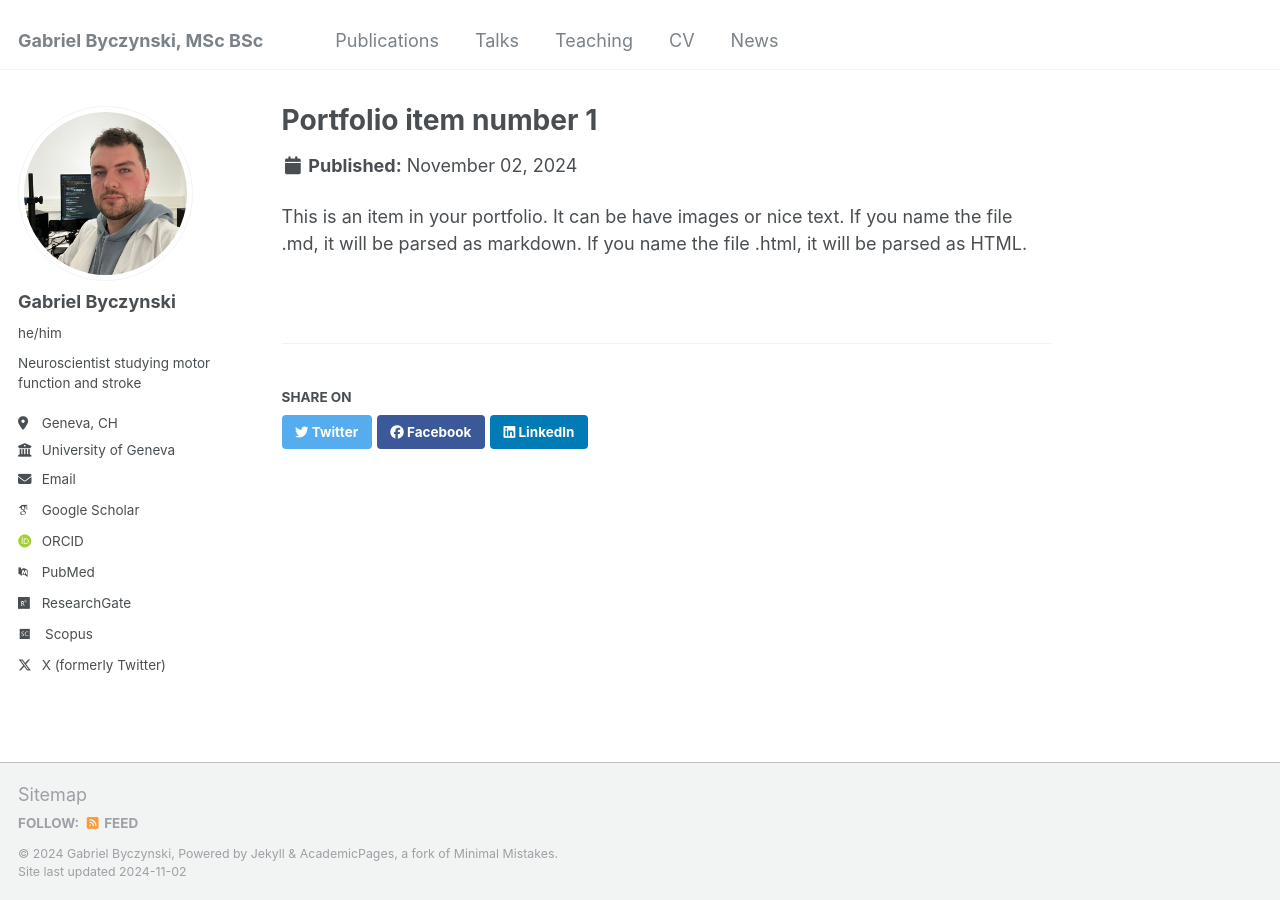
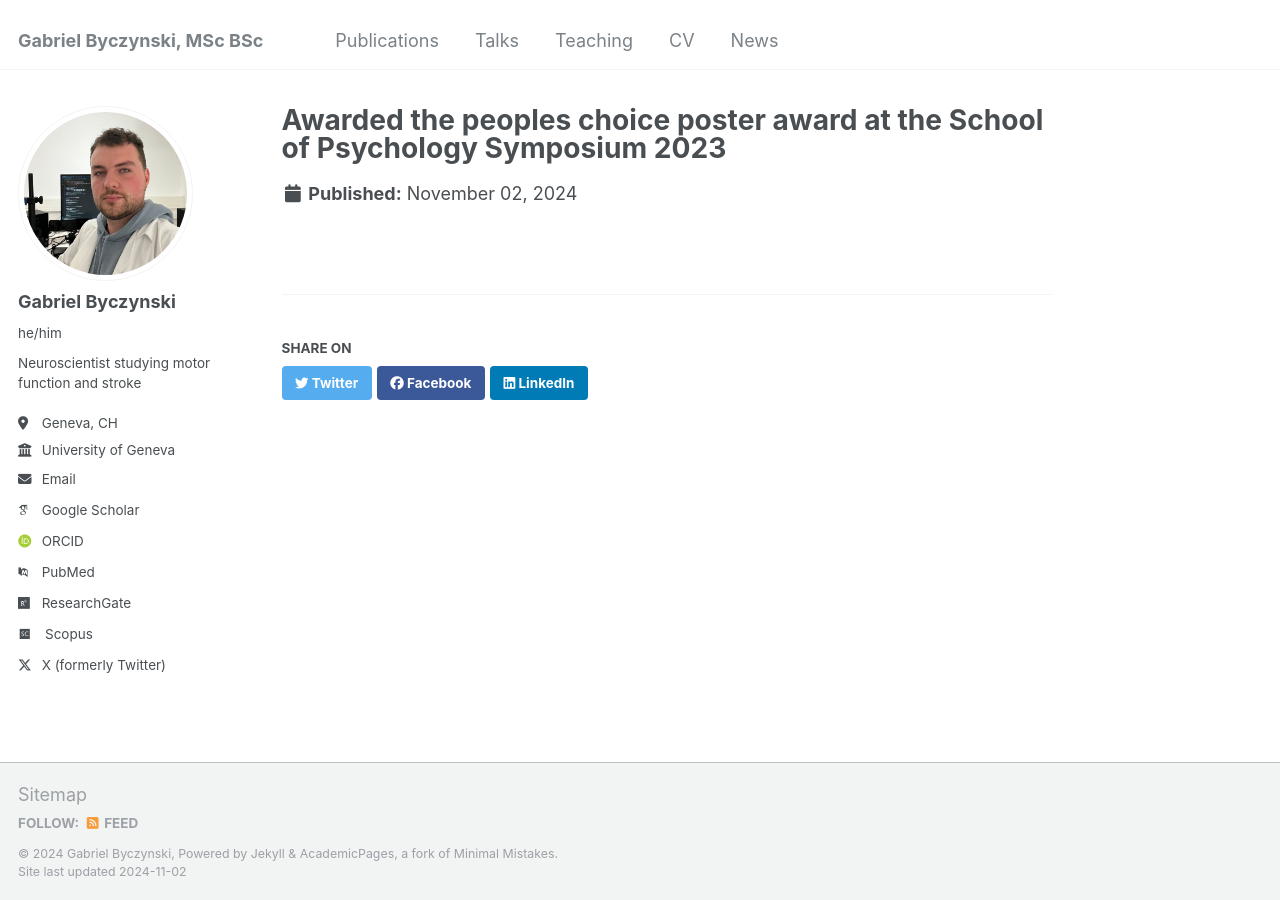
Before and after one commit to gabebyczynski/gabebyczynski.github.io, a Jekyll site: the page built from _portfolio/portfolio-1.md, in a window 1280 px wide. Built offline with Jekyll 4.4.1, drawn with Linux system fonts in a browser that asks for light colours; some web fonts are replaced.

Commit message:
updat1_sop2023.md

```diff
--- a/_portfolio/portfolio-1.md
+++ b/_portfolio/portfolio-1.md
@@ -1,7 +1,5 @@
 ---
-title: "Portfolio item number 1"
-excerpt: "Short description of portfolio item number 1<br/><img src='/images/500x300.png'>"
+title: "Awarded the peoples choice poster award at the School of Psychology Symposium 2023"
+excerpt: "Awarded for most popular poster presentation on the effects of stimulation on motor learning <br/><img src='/images/sop_award_2023.jpeg'>"
 collection: portfolio
 ---
-
-This is an item in your portfolio. It can be have images or nice text. If you name the file .md, it will be parsed as markdown. If you name the file .html, it will be parsed as HTML.
```
